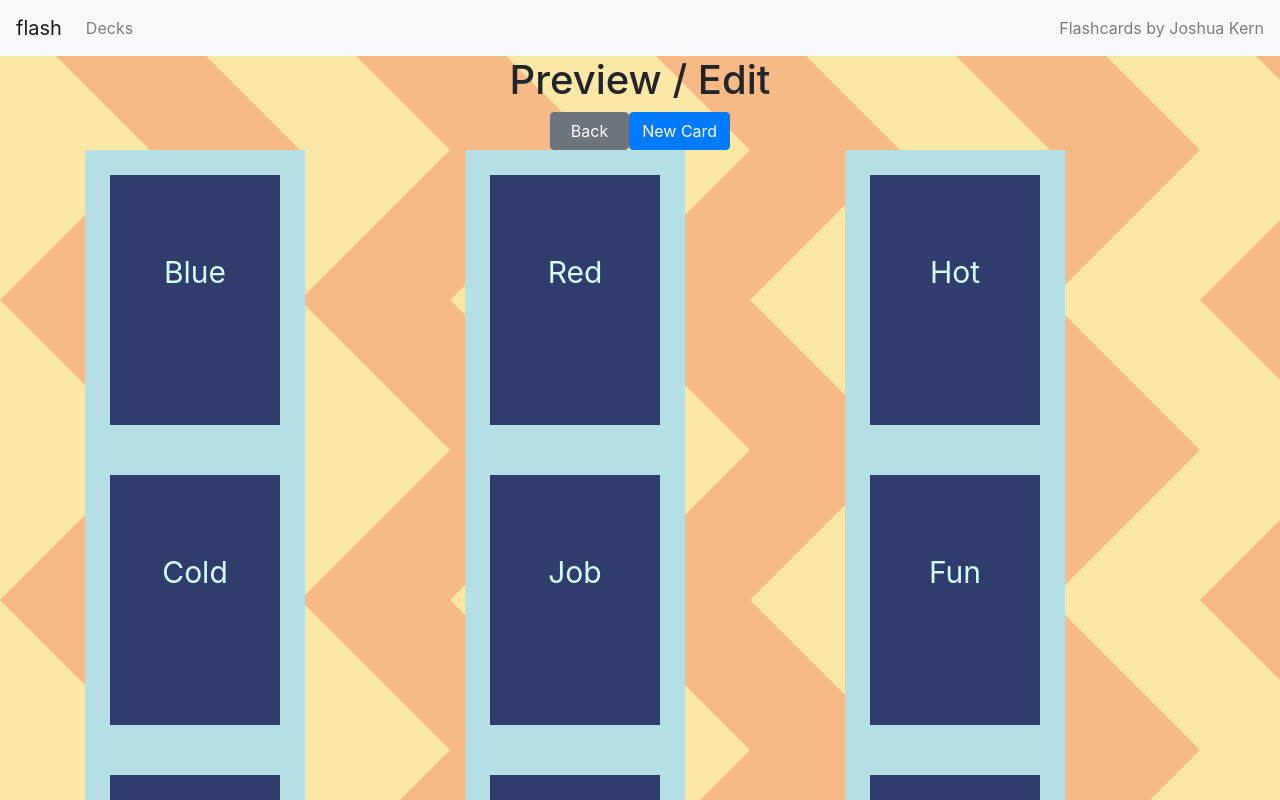
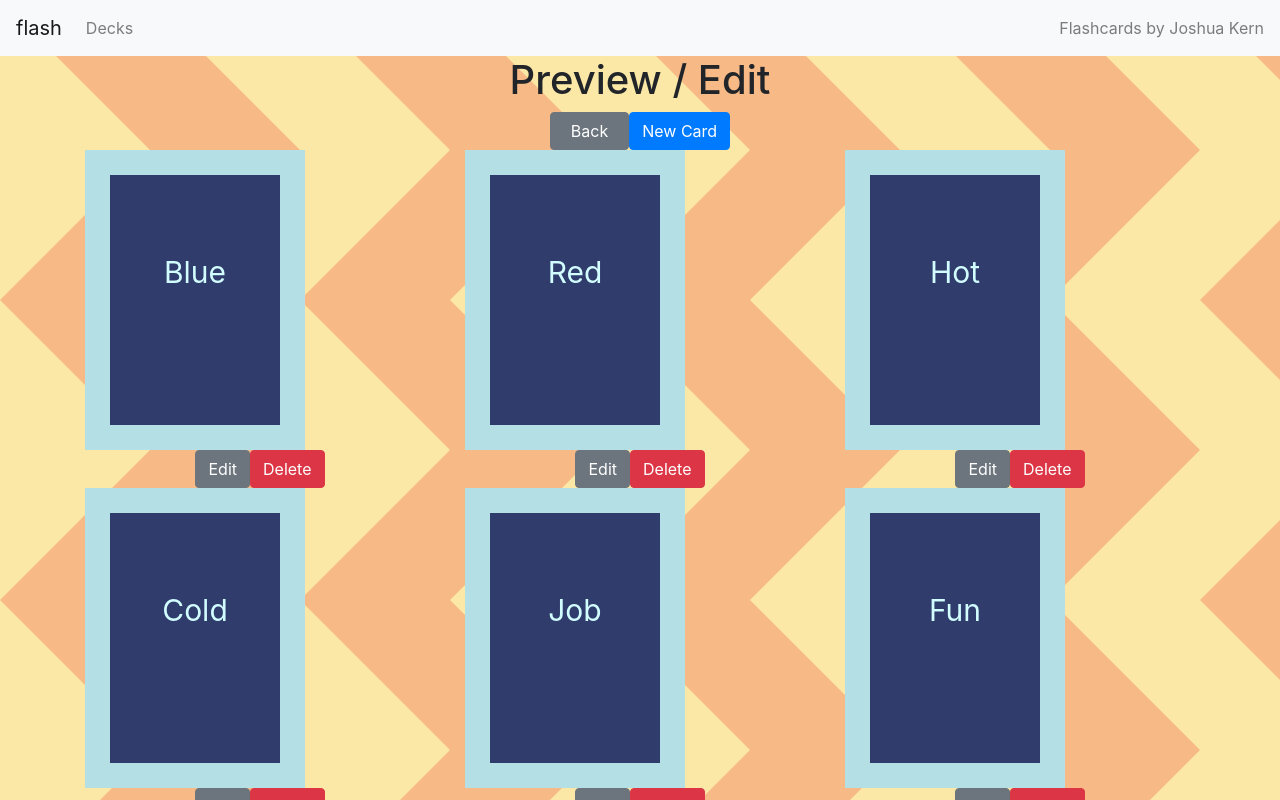
Before and after one commit to joshuakerndev/flashcard-react, a React (Create React App) app: page /deckpreview in a window 1280 px wide. Shown: the top 800 px of the page. Built offline with nearby package versions, Linux system fonts and the light colour scheme.

Commit message:
add Delete Card functionality

```diff
--- a/src/DeckPreview/DeckPreview.jsx
+++ b/src/DeckPreview/DeckPreview.jsx
@@ -4,6 +4,8 @@ import FlashNavbar from '../FlashNavbar/FlashNavbar';
 import { Link } from 'react-router-dom';
 
 import NewCardForm from '../NewCardForm/NewCardForm';
+
+import { deleteCard } from '../redux/card/card.actions';
 
 import {
     Button,
@@ -17,11 +19,15 @@ import './DeckPreview.css';
 import Flashcard from '../Flashcard/Flashcard';
 
 
-const DeckPreview = ({ decks, currentDeck }) => {
+const DeckPreview = ({ decks, currentDeck, deleteCard }) => {
 
     const [isOpen, setIsOpen] = useState(false);
 
     const toggle = () => setIsOpen(!isOpen);
+
+    const handleDeleteCardClick = (cardId, deckId) => {
+        deleteCard(cardId, deckId);
+    }
 
     return (
         <div className='DeckPreview'>
@@ -45,12 +51,25 @@ const DeckPreview = ({ decks, currentDeck }) => {
             </Collapse>
                 <Container>
                     <Row>
-                        {currentDeck &&
-                        currentDeck.cards.map((card) => (
+                        {(currentDeck.cards.map((card) => (
                             <Col xs="12" sm="6" md="4" key={card.id}>
                                 <Flashcard card={card} key={card.id} />
+                                <Button
+                                    className='EditFlashcardButton'
+                                >
+                                    Edit
+                                </Button>
+                                <Button
+                                    onClick={
+                                        () => handleDeleteCardClick(card.id, currentDeck.id)
+                                    }
+                                    className='DeleteFlashcardButton'
+                                    color="danger"
+                                >
+                                    Delete
+                                </Button>
                             </Col>
-                        ))}
+                        )))}
                     </Row>
                 </Container>
         </div>
@@ -62,4 +81,14 @@ const mapStateToProps = (state) => ({
     decks: state.card.decks
 });
 
-export default connect(mapStateToProps)(DeckPreview);
+const mapDispatchToProps = dispatch => ({
+    deleteCard: cardId => dispatch(deleteCard(cardId))
+});
+
+export default connect(
+    mapStateToProps,
+    {
+        mapDispatchToProps,
+        deleteCard
+    }
+)(DeckPreview);
--- a/src/redux/card/card.actions.js
+++ b/src/redux/card/card.actions.js
@@ -76,3 +76,30 @@ export const addCard = (newCard, deckId) => async dispatch => {
         console.log(err);
     }
 };
+
+export const deleteCard = (cardId, deckId) => async dispatch => {
+    try{
+        let savedDecks = JSON.parse(localStorage.getItem("decks"));
+        let updatedDeck;
+        let newCurrentDeck;
+        for(let i=0; i< savedDecks.length; i++){
+            if(savedDecks[i].id === deckId){
+                updatedDeck = (savedDecks[i].cards.filter(card => card.id !== cardId));
+                savedDecks[i].cards = updatedDeck;
+                newCurrentDeck = savedDecks[i];
+            }
+        }
+        localStorage.setItem("decks", JSON.stringify(savedDecks));
+        const result = JSON.parse(localStorage.getItem("decks"));
+        dispatch({
+            type: 'SET_DECKS',
+            payload: result
+        });
+        dispatch({
+            type: 'SET_DECK',
+            payload: newCurrentDeck
+        });
+    } catch(err) {
+        console.log(err);
+    }
+}
```
